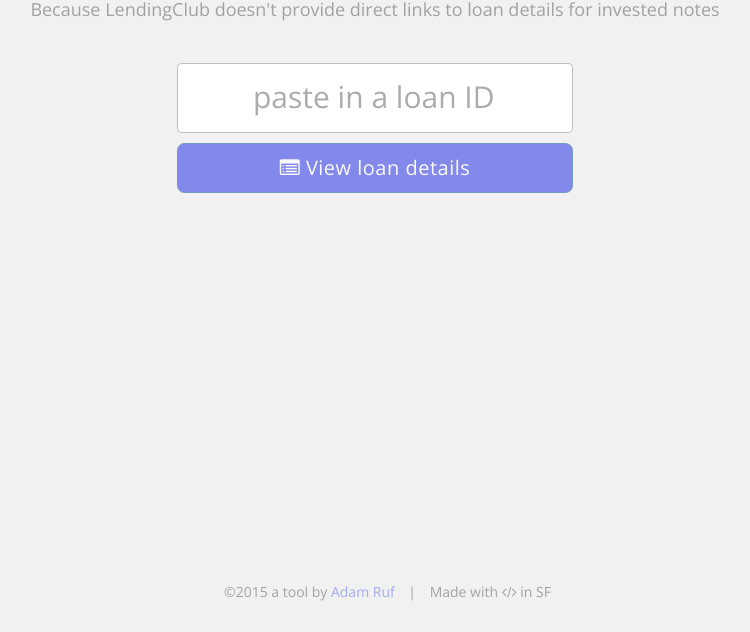
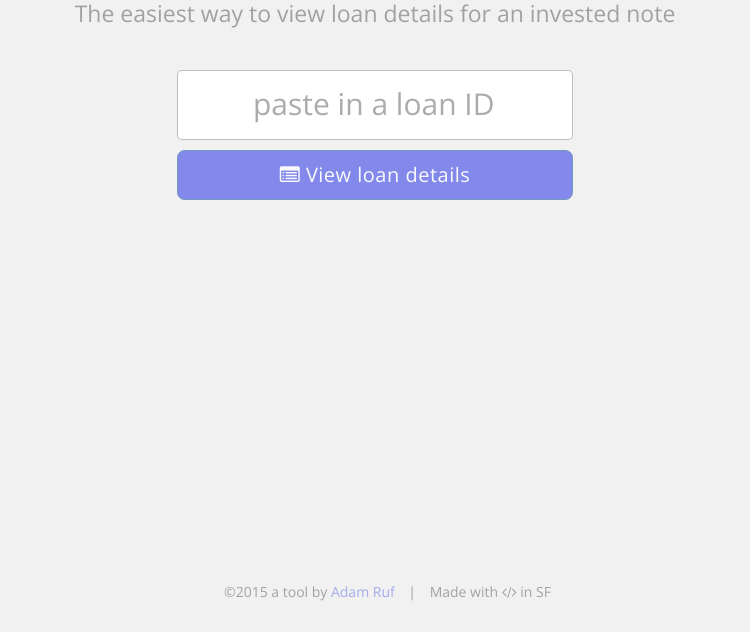
Before and after one commit to adamruf/lendingclub-loan-details-viewer, a plain HTML site: page index.html in a window 1280 px wide. Shown: the part 168-800 px from the top of the page, without its empty margins (265-1015 px from the left). Drawn offline with nearby package versions, Linux system fonts and the light colour scheme.

Commit message:
Content and style updates

```diff
--- a/index.html
+++ b/index.html
@@ -14,7 +14,7 @@
       <div class="col-md-12 legroom-md">
         <h1>LendingClub Loan Viewer</h1>
         <p class="muted-text">
-          Because LendingClub doesn't provide direct links to loan details for invested notes
+          The easiest way to view loan details for an invested note
         </p>
       </div>
       <div class="col-md-4 col-md-offset-4">
--- a/scss/style.scss
+++ b/scss/style.scss
@@ -21,7 +21,7 @@
   margin-top: 10rem;
 }
 
-p {font-size: 1.8rem;}
+p {font-size: 2.3rem;}
 
 a {
   color: #4752e7;
```
Also changed, not shown: css/style.css.
